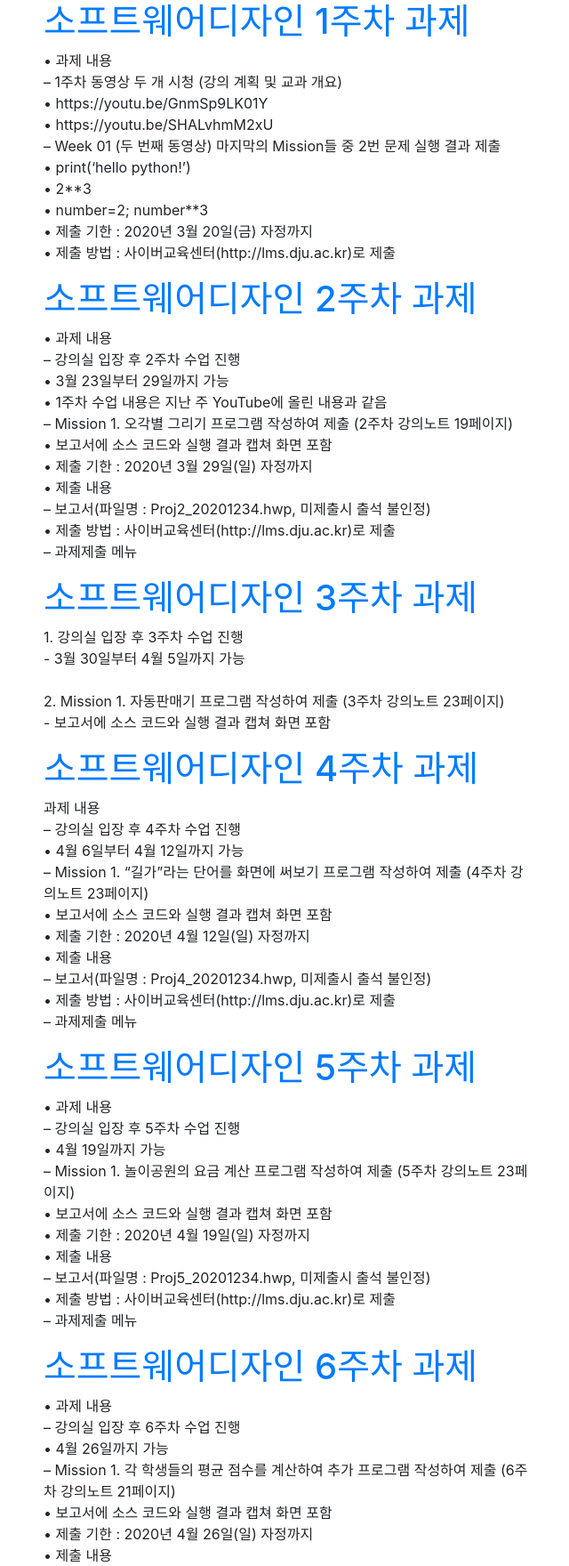
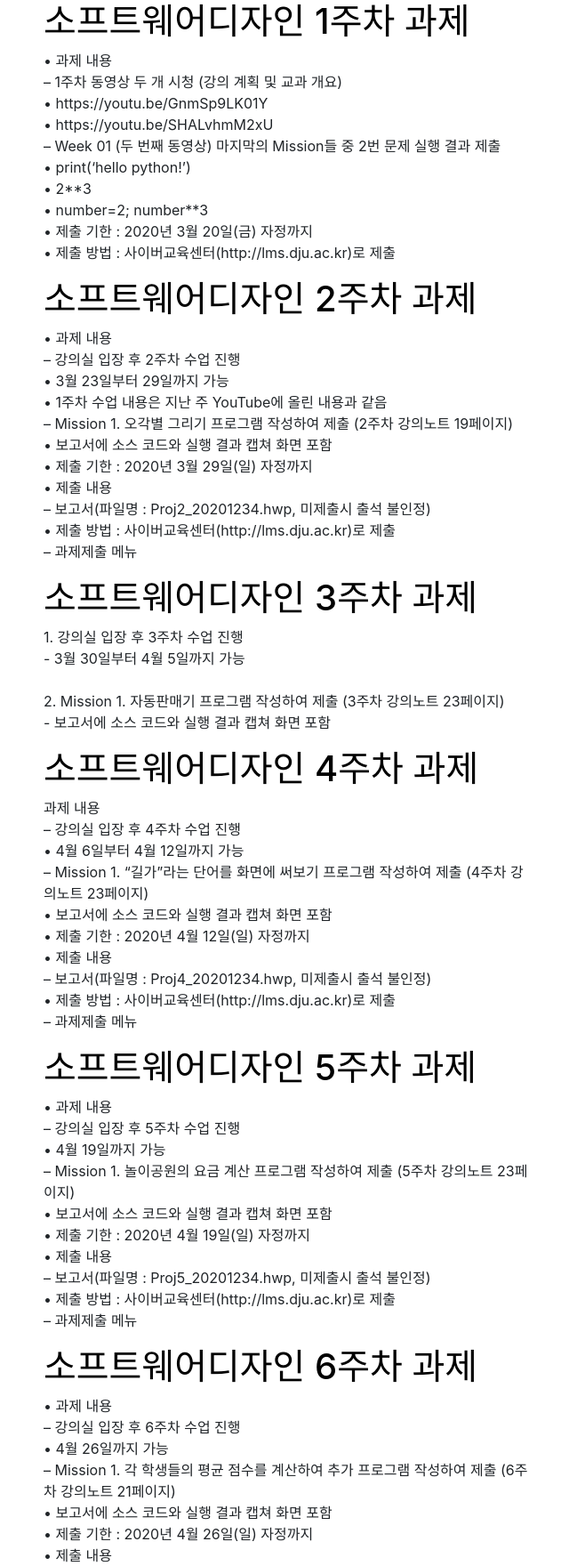
Before and after one commit to grace-moon/mysite, a Django app: template blog/templates/blog/result.html in a window 1280 px wide. Shown: the part 176-1936 px from the top of the page at 89% size, without its empty margins (6-646 px from the left). Run offline with Django 3.2, Linux system fonts and the light colour scheme; the template is opened without the code that fills it: values that come from a table or form of the project are taken from there, others are empty; data comes from the database, SQL or seed files in the repository; some libraries are stand-ins or nearby versions.

```diff
--- a/blog/templates/blog/result.html
+++ b/blog/templates/blog/result.html
@@ -3,7 +3,7 @@
 {% block content %}
     {% for post in posts %}
         <div class="post">
-            <h1><a href="{% url 'post_detail' pk=post.pk %}">{{ post.title }}</a></h1>
+            <h1><a href="{% url 'post_detail' pk=post.pk %}"style="color: #000000;">{{ post.title }}</a></h1>
             <div class="lineover">
             	<p>{{ post.text|linebreaksbr }}</p>
             </div>
```
